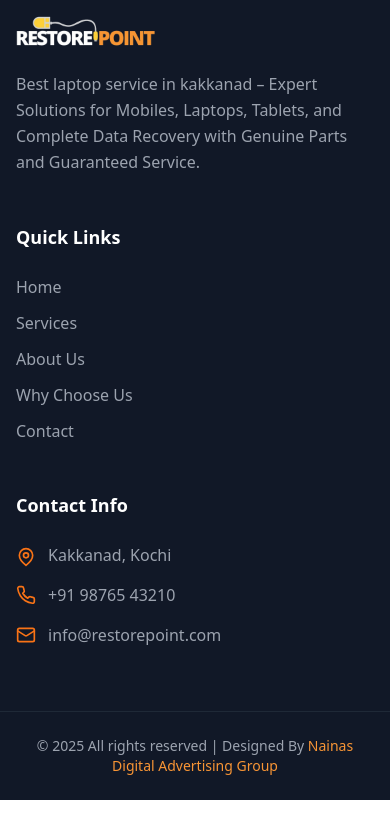
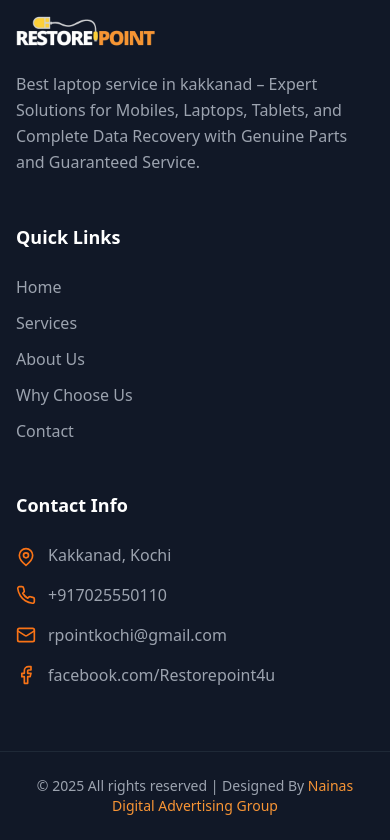
Before and after one commit to shifingeorge/restore-point, a React (Vite) app: page / in a window 390 px wide. Shown: the part 8437-9277 px from the top of the page. Before the commit the page ends 9237 px from the top, so only its background shows below. Built offline with nearby package versions, Linux system fonts and the light colour scheme; a web font is replaced by a local one.

Commit message:
Update Footer.tsx
facebook under contact section and phone number mail id changed

```diff
--- a/src/components/Footer.tsx
+++ b/src/components/Footer.tsx
@@ -66,14 +66,28 @@ const Footer = () => {
                   <div className="flex items-center space-x-3">
                     <Phone className="h-5 w-5 text-orange-500 flex-shrink-0" />
                     <div>
-                      <p className="text-gray-400">+91 98765 43210</p>
+                      <p className="text-gray-400">+917025550110</p>
                     </div>
                   </div>
 
                   <div className="flex items-center space-x-3">
                     <Mail className="h-5 w-5 text-orange-500 flex-shrink-0" />
                     <div>
-                      <p className="text-gray-400">info@restorepoint.com</p>
+                      <p className="text-gray-400">rpointkochi@gmail.com</p>
+                    </div>
+                  </div>
+
+                  <div className="flex items-center space-x-3">
+                    <Facebook className="h-5 w-5 text-orange-500 flex-shrink-0" />
+                    <div>
+                      <a
+                        href="https://www.facebook.com/Restorepoint4u/"
+                        target="_blank"
+                        rel="noopener noreferrer"
+                        className="text-gray-400 hover:text-white transition-colors duration-200"
+                      >
+                        facebook.com/Restorepoint4u
+                      </a>
                     </div>
                   </div>
                 </div>
@@ -85,8 +99,8 @@ const Footer = () => {
         {/* Bottom Bar */}
         <div className="border-t border-gray-800">
           <div className="max-w-7xl mx-auto px-4 sm:px-6 lg:px-8 py-6">
-            <div className="flex flex-col items-center justify-between sm:flex-row sm:items-center">
-              <p className="text-gray-400 text-sm text-center sm:text-left">
+            <div className="text-center">
+              <p className="text-gray-400 text-sm">
                 © 2025 All rights reserved | Designed By{' '}
                 <a
                   href="https://www.marketingwithnaina.com/"
```
